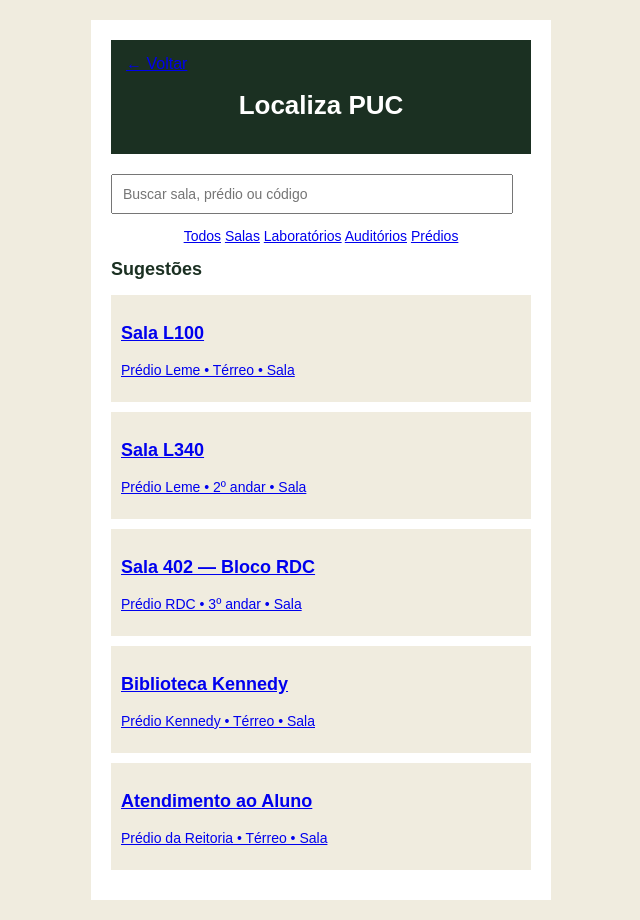
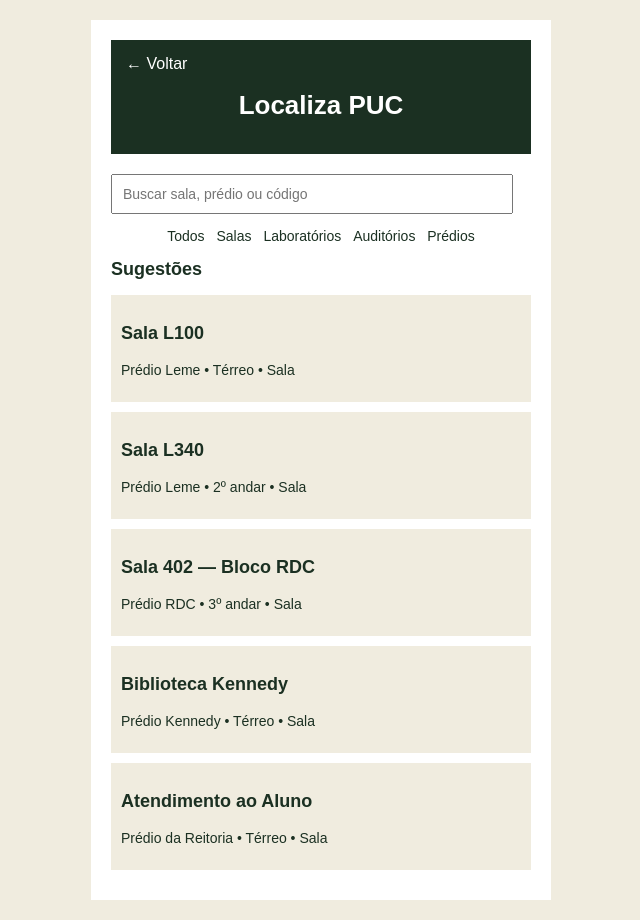
Before and after one commit to sombercrane/ENG4021-33D-2026.2-repo-grupo-6, a Python web app: template templates/Pesquisa-Sala-HTML.html in a window 1280 px wide. Shown: the whole page, without its empty margins (319-959 px from the left). Run offline with Jinja, Linux system fonts and the light colour scheme; the template is opened without the code that fills it, so the values that code supplies are empty.

Commit message:
ajustando estilos e links no CSS

```diff
--- a/static/css/Pesquisa-Sala-CSS.css
+++ b/static/css/Pesquisa-Sala-CSS.css
@@ -37,3 +37,17 @@ input {
 p {
     font-size: 14px;
 }
+
+/* Ajustes de Links e Cores */
+
+a {
+    text-decoration: none;
+    color: inherit;
+}
+.topo a {
+    color: white;
+}
+.filtros a {
+    margin: 0 4px;
+    color: #1b3022;
+}
```
